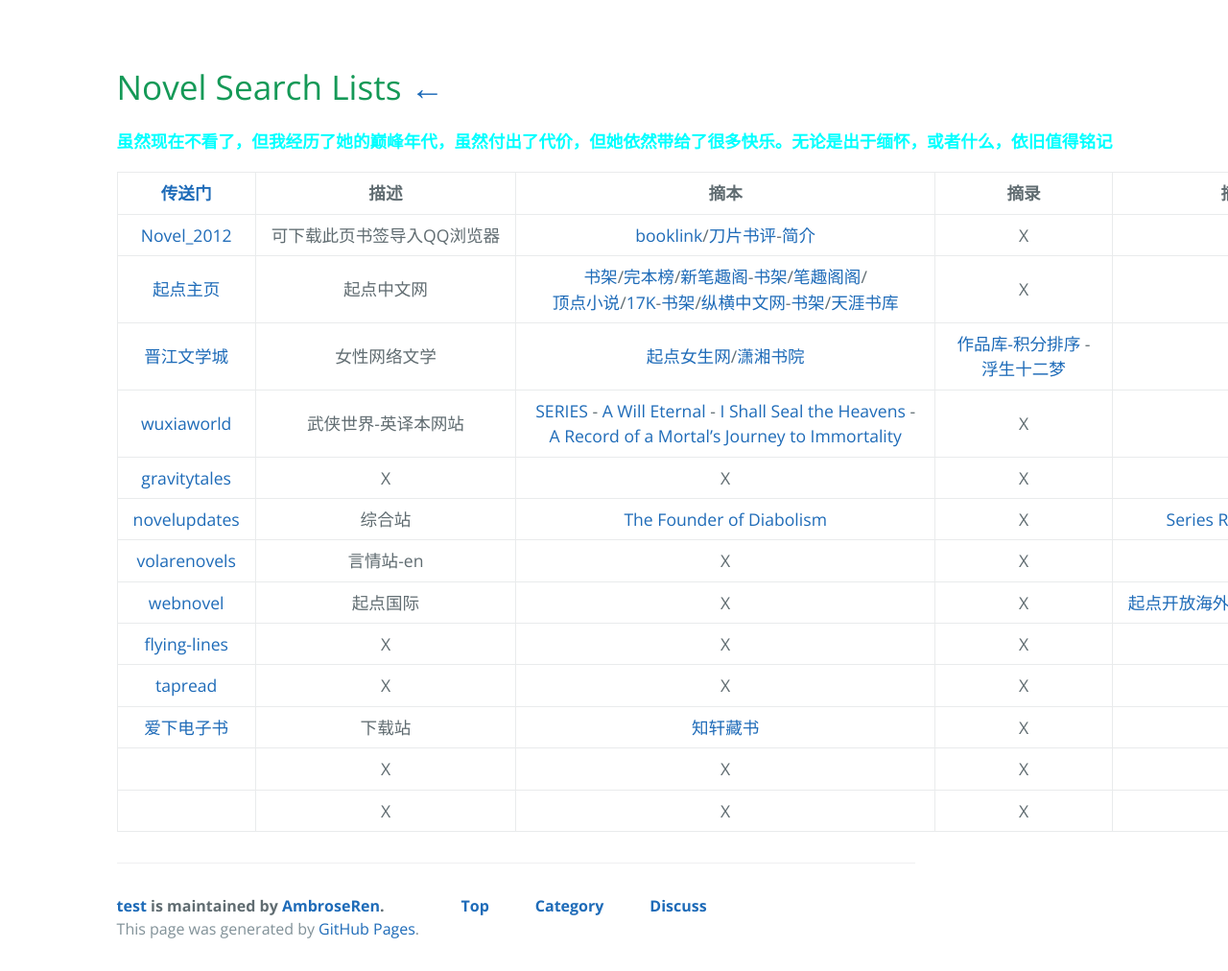
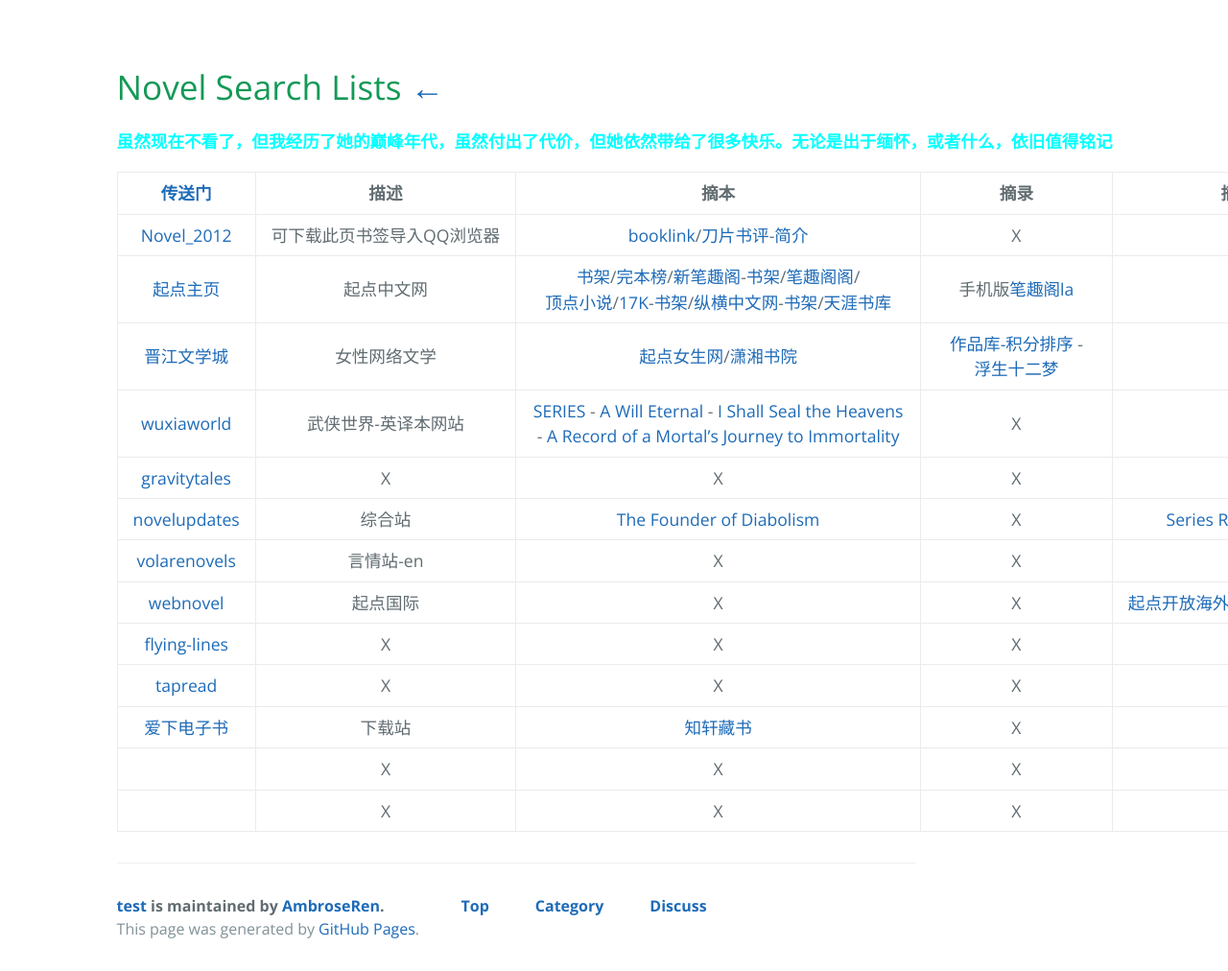
Before and after one commit to AmbroseRen/test, a Jekyll site: the page built from Library/Novel.md, in a window 1280 px wide. Shown: the whole page at 96% size. Built offline with Jekyll 4.4.1, drawn with Linux system fonts in a browser that asks for light colours; our own code applies the rules of GitHub Pages for plain Markdown files; the repository's description, which GitHub fills in, is left out.

Commit message:
Update Novel.md

```diff
--- a/Library/Novel.md
+++ b/Library/Novel.md
@@ -9,7 +9,7 @@
 | [传送门](../navigation.md) | 描述 | 摘本 | 摘录 | 摘引 |
 |:---:|:---:|:---:|:---:|:---:|
 | [Novel_2012](Novel/Q_bookmarks_2021_5_22.html) | 可下载此页书签导入QQ浏览器 | [booklink](https://booklink.me/)/[刀片书评](http://www.daopianxiaoshuo.com/#/recom)-[简介](https://w2solo.com/topics/2972) | X | X |
-| [起点主页](https://www.qidian.com/search) | 起点中文网 | [书架](https://my.qidian.com/bookcase/)/[完本榜](https://www.qidian.com/finish/)/[新笔趣阁](https://www.xbiquge.la/xiaoshuodaquan/)-[书架](https://www.xbiquge.la/modules/article/bookcase.php)/[笔趣阁阁](https://www.biqugg.com/)/[顶点小说](https://www.booktxt.net/xiaoshuodaquan/)/[17K](https://search.17k.com/search.xhtml?c.q=)-[书架](https://user.17k.com/www/bookshelf/)/[纵横中文网](http://search.zongheng.com/s?keyword=%E7%89%B9%E6%88%98%E4%B9%8B%E7%8E%8B)-[书架](http://home.zongheng.com/bookshelf)/[天涯书库](https://www.tianyabook.com/) | X | X |
+| [起点主页](https://www.qidian.com/search) | 起点中文网 | [书架](https://my.qidian.com/bookcase/)/[完本榜](https://www.qidian.com/finish/)/[新笔趣阁](https://www.xbiquge.la/xiaoshuodaquan/)-[书架](https://www.xbiquge.la/modules/article/bookcase.php)/[笔趣阁阁](https://www.biqugg.com/)/[顶点小说](https://www.booktxt.net/xiaoshuodaquan/)/[17K](https://search.17k.com/search.xhtml?c.q=)-[书架](https://user.17k.com/www/bookshelf/)/[纵横中文网](http://search.zongheng.com/s?keyword=%E7%89%B9%E6%88%98%E4%B9%8B%E7%8E%8B)-[书架](http://home.zongheng.com/bookshelf)/[天涯书库](https://www.tianyabook.com/) | 手机版[笔趣阁la](http://www.biquge.la/) | X |
 | [晋江文学城](http://www.jjwxc.net/) | 女性网络文学 | [起点女生网](https://www.qdmm.com/)/[潇湘书院](https://www.xxsy.net/) | [作品库-积分排序](http://www.jjwxc.net/bookbase_slave.php?orderstr=2) - [浮生十二梦](http://www.jjwxc.net/onebook.php?novelid=1267798) | X |
 | [wuxiaworld](https://www.wuxiaworld.com/) | 武侠世界-英译本网站 | [SERIES](https://www.wuxiaworld.com/novels) - [A Will Eternal](https://www.wuxiaworld.com/novel/a-will-eternal) - [I Shall Seal the Heavens](https://www.wuxiaworld.com/novel/i-shall-seal-the-heavens) - [A Record of a Mortal’s Journey to Immortality](https://www.wuxiaworld.com/novel/rmji) | X | X |
 | [gravitytales](https://www.gravitytales.cc/) | X | X | X | X |
```
